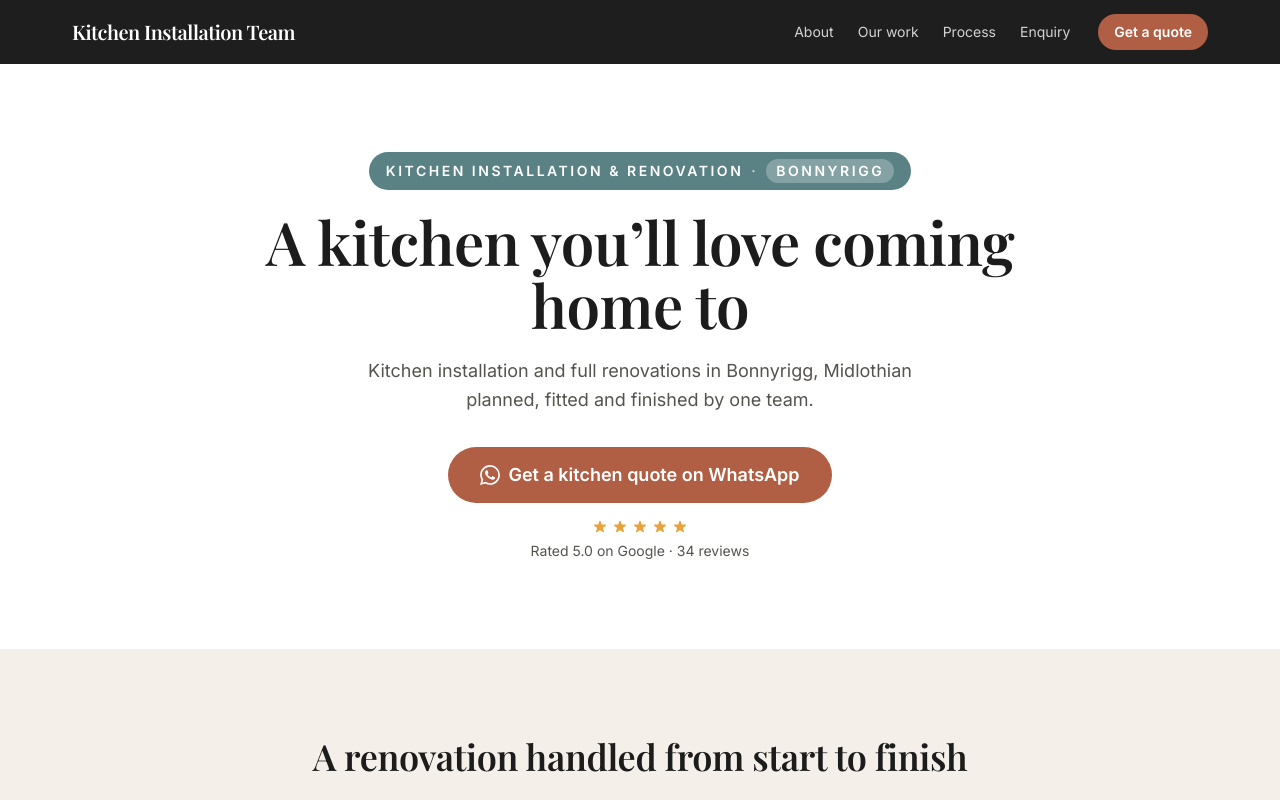
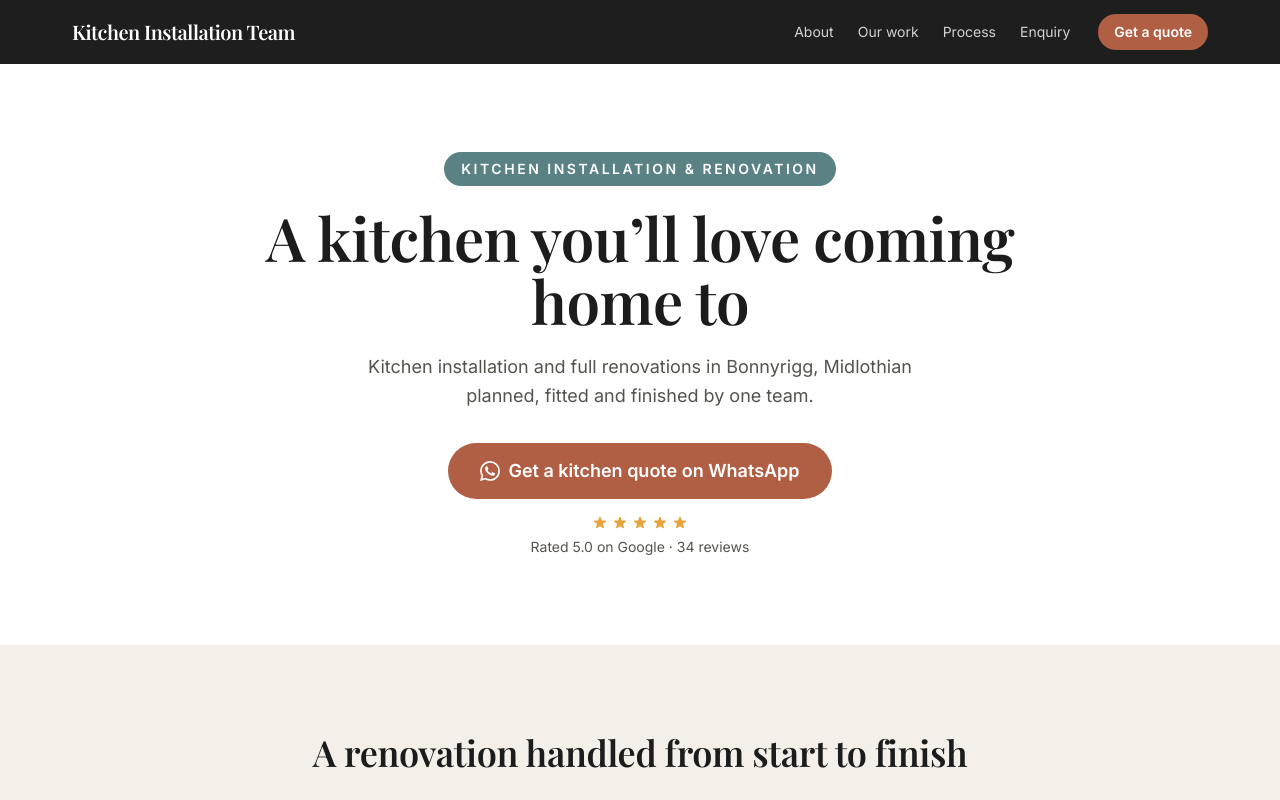
Before and after one commit to Tradetitan66/kitchen-installation-ltd, a React (Vite) app: page / in a window 1280 px wide. Shown: the top 800 px of the page. Built offline with nearby package versions, Linux system fonts and the light colour scheme.

Commit message:
Remove Bonnyrigg from hero eyebrow

```diff
--- a/src/components/Hero.tsx
+++ b/src/components/Hero.tsx
@@ -8,12 +8,8 @@ export default function Hero() {
   return (
     <section id="top" className="section-pad bg-white" aria-label="Introduction">
       <div className="container-site flex flex-col items-center text-center">
-        <p className="inline-flex items-center gap-2 rounded-full border border-brand/30 bg-brand px-4 py-1.5 text-xs font-semibold uppercase tracking-[0.18em] text-white sm:text-sm">
+        <p className="rounded-full border border-brand/30 bg-brand px-4 py-1.5 text-xs font-semibold uppercase tracking-[0.18em] text-white sm:text-sm">
           Kitchen Installation &amp; Renovation
-          <span className="hidden text-white/70 sm:inline">&middot;</span>
-          <span className="rounded-full bg-white/25 px-2.5 py-0.5 text-white">
-            Bonnyrigg
-          </span>
         </p>
         <h1 className="h1-display mt-5 max-w-3xl text-4xl text-ink sm:text-5xl md:text-6xl">
           A kitchen you&rsquo;ll love coming home to
```
